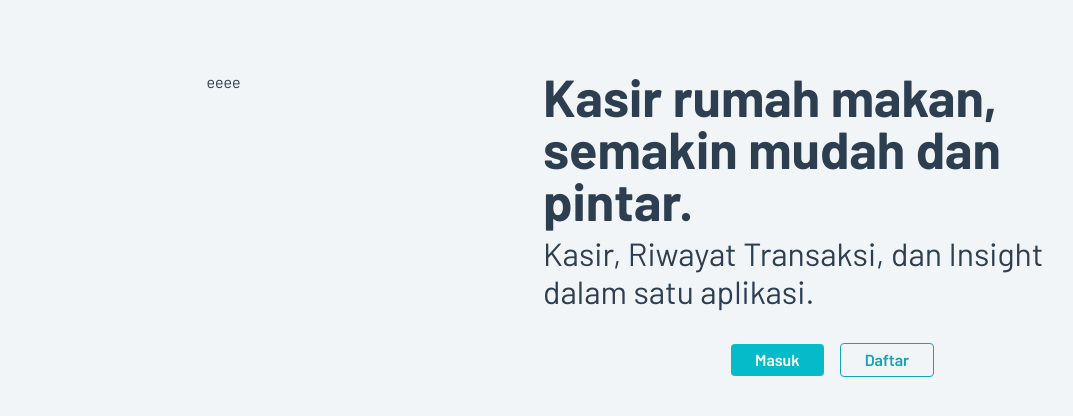
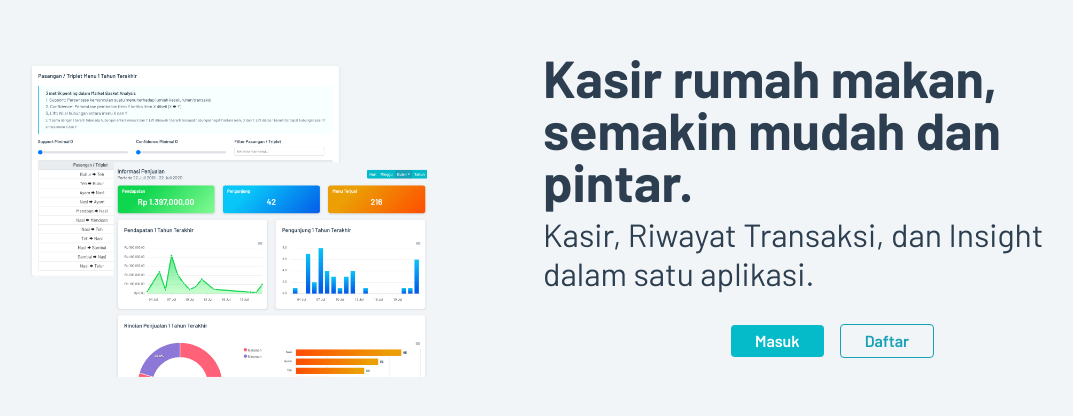
Before and after one commit to vincentmichael089/SI-Resto, a Vue app in the folder resto-si/resto-si/: page / in a window 1280 px wide. Shown: the part 114-530 px from the top of the page, without its empty margins (97-1170 px from the left). Built offline with nearby package versions, Linux system fonts and the light colour scheme; no server answers.

Commit message:
add pic on landing

```diff
--- a/resto-si/resto-si/src/views/PageHome.vue
+++ b/resto-si/resto-si/src/views/PageHome.vue
@@ -1,10 +1,12 @@
 <template>
   <div>
-    <div style="margin: 1rem; padding-top: 10%">
+    <div style="margin: 1rem; padding-top: 8%">
       <div class="row col pt-lg-4">
-        <div class="col-md-6 col-sm-0 pt-3 text-center d-none d-sm-block">eeee</div>
+        <div class="col-md-6 col-sm-0 pt-3 text-center d-none d-sm-block"><div>
+          <img src="@/assets/siresto-01.png" alt=""  style="max-width: 450px">
+        </div></div>
         <div class="col-md-6 col-sm-0 pt-3" style="margin: auto">
-          <div  style="pt-lg-4">
+          <div  style="pt-lg-4 px-3">
             <div class="f-bold" style="font-size: 6.5vh; line-height: 1;">Kasir rumah makan, semakin mudah dan pintar.</div>
             <div class="f-regular pt-2" style="font-size: 4vh; line-height: 1.2">Kasir, Riwayat Transaksi, dan Insight dalam satu aplikasi.</div>
             <div class="p-4 text-center">
--- a/resto-si/resto-si/src/views/PageLogin.vue
+++ b/resto-si/resto-si/src/views/PageLogin.vue
@@ -2,7 +2,7 @@
   <div style="height: 80vh; padding-top: 5%">
     <div class="container">
       <div class="row" style="height: 70vh">
-        <div class="col-md-5 d-none d-lg-block pl-3 pt-4" style="margin: auto;">
+        <div class="col-md-5 d-none d-lg-block pl-3 pt-4" style="margin-top: 15%">
           <div class="f-bold" style="font-size: 4vh; line-height: 1.2">Kasir rumah makan, semakin mudah dan pintar.</div>
           <div class="f-regular pt-2" style="font-size: 2.4vh; line-height: 1">Kasir, Riwayat Transaksi, dan Insight dalam satu aplikasi.</div>
         </div>
--- a/resto-si/resto-si/src/views/PageRegister.vue
+++ b/resto-si/resto-si/src/views/PageRegister.vue
@@ -2,7 +2,7 @@
   <div style="height: 80vh; padding-top: 5%">
     <div class="container">
       <div class="row" style="height: 70vh">
-        <div class="col-md-5 d-none d-lg-block pl-3 pt-4" style="margin: auto;">
+        <div class="col-md-5 d-none d-lg-block pl-3 pt-4" style="margin-top: 15%">
           <div class="f-bold" style="font-size: 4vh; line-height: 1.2">Kasir rumah makan, semakin mudah dan pintar.</div>
           <div class="f-regular pt-2" style="font-size: 2.4vh; line-height: 1">Kasir, Riwayat Transaksi, dan Insight dalam satu aplikasi.</div>
         </div>
```
Also changed, not shown: resto-si/resto-si/src/assets/siresto-01.png (added), resto-si/resto-si/src/assets/siresto.png (added).
